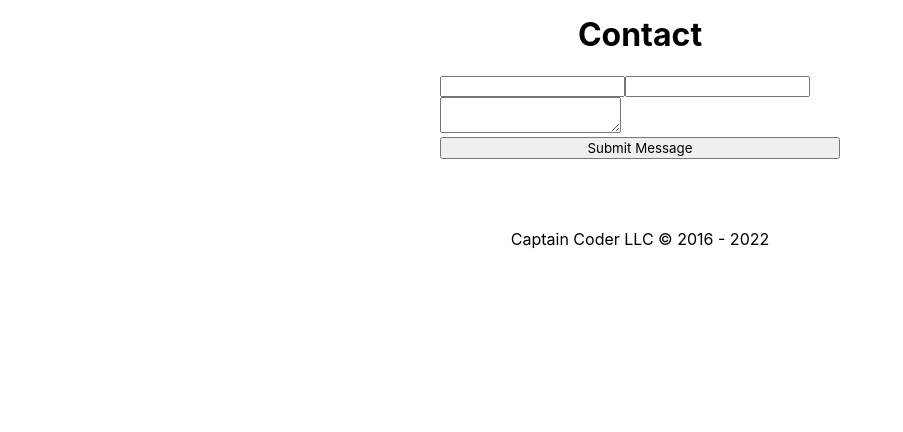
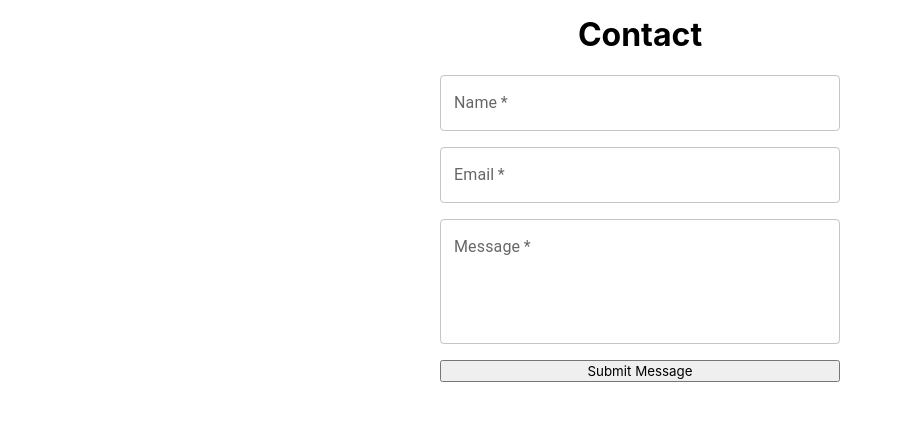
Before and after one commit to CaptainCoderOrg/TutoringSite, a Next.js app: page / in a window 1280 px wide. Shown: the part 1376-1808 px from the top of the page, without its empty margins (0-903 px from the left). Before the commit the page ends 1655 px from the top, so only its background shows below. Built offline with nearby package versions, Linux system fonts and the light colour scheme.

Commit message:
Update contact section layout.

```diff
--- a/components/Contact.js
+++ b/components/Contact.js
@@ -1,3 +1,5 @@
+import TextField from '@mui/material/TextField';
+
 import { useState } from 'react';
 
 import styles from '../styles/components/Contact.module.css';
@@ -7,25 +9,60 @@ export default function Contact() {
   const [email, setEmail] = useState('')
   const [message, setMessage] = useState('')
 
+  function inputColor(color) {
+    return {
+      '& label.Mui-focused': { color: color },
+      '& .MuiInput-underline:after': { borderBottomColor: color },
+      '& .MuiOutlinedInput-root': {
+        '&.Mui-focused fieldset': { borderColor: color },
+      }
+    };
+  }
+
   return (
     <div className={styles.container}>
       <h1>Contact</h1>
-      <form onSubmit={() => {}}>
-        <input
+      <form onSubmit={e => {
+        e.preventDefault();
+        window.alert(JSON.stringify({ name, email, message }));
+      }}>
+        <TextField
+          sx={{
+            marginBottom: '16px',
+            ...inputColor('#2196f3')
+          }}
+          label="Name"
           value={name}
           onChange={e => setName(e.target.value)}
-          required
+          autoComplete="off" spellCheck="false"
+          fullWidth required
         />
-        <input
+        <TextField
+          sx={{
+            marginBottom: '16px',
+            ...inputColor('#2196f3')
+          }}
           type="email"
+          label="Email"
           value={email}
           onChange={e => setEmail(e.target.value)}
+          autoComplete="off" spellCheck="false"
+          fullWidth required
         />
-        <textarea
+        <TextField
+          sx={{
+            marginBottom: '16px',
+            ...inputColor('#2196f3')
+          }}
+          label="Message"
+          placeholder="Add your message here..."
           value={message}
           onChange={e => setMessage(e.target.value)}
+          autoComplete="off" spellCheck="false"
+          fullWidth required
+          multiline rows={4}
         />
-        <button>
+        <button className="blueButton">
           Submit Message
         </button>
       </form>
```
